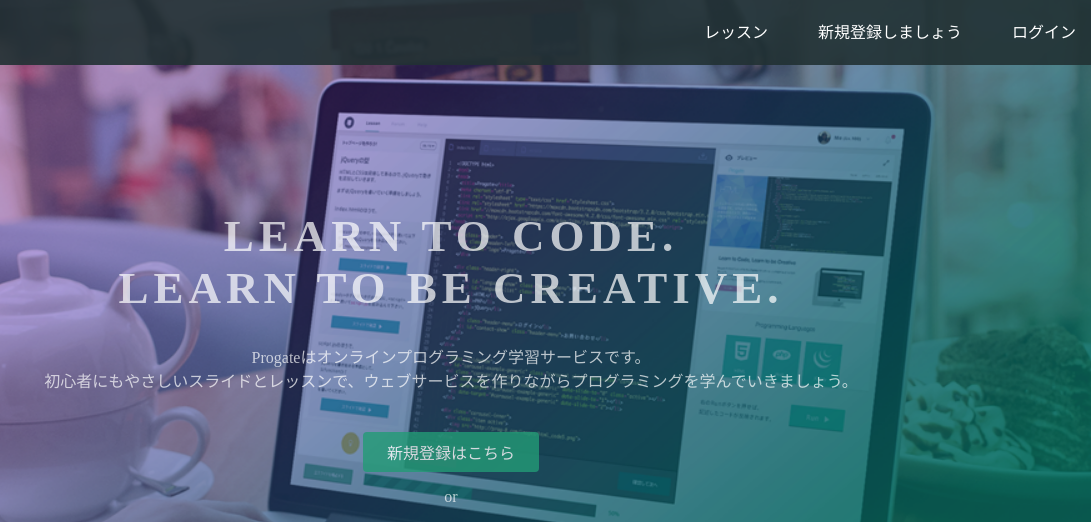
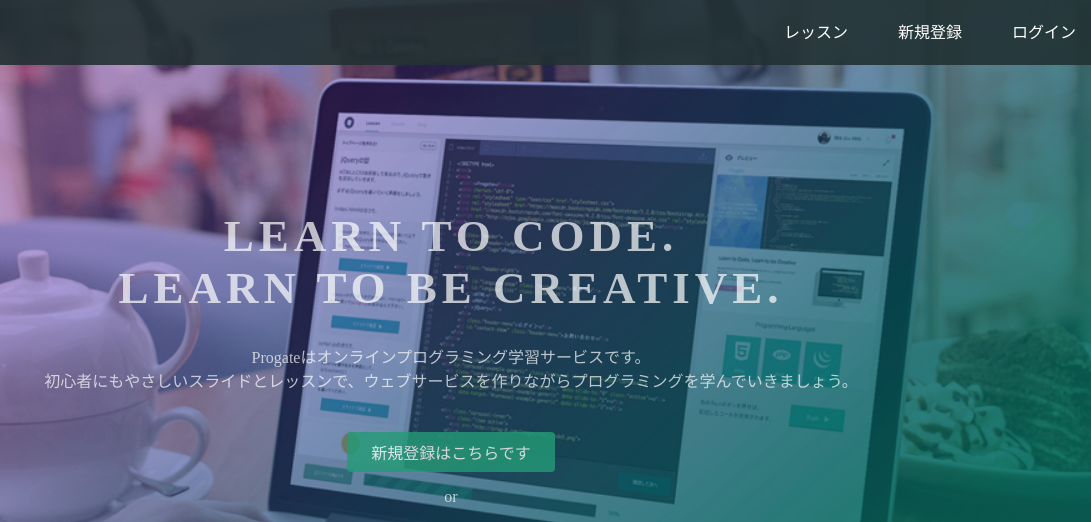
Before and after one commit to mnmym/sample, a plain HTML site: page index.html in a window 1280 px wide. Shown: the top 522 px of the page, 189-1280 px from the left. Drawn offline with Linux system fonts and the light colour scheme.

Commit message:
Update index.html

```diff
--- a/index.html
+++ b/index.html
@@ -16,7 +16,7 @@
       <span class="fa fa-bars menu-icon"></span>
       <div class="header-right">
         <a href="#">レッスン</a>
-        <a href="#">新規登録しましょう</a>
+        <a href="#">新規登録</a>
         <a href="#" class="login">ログイン</a>
       </div>
     </div>
@@ -26,7 +26,7 @@
       <h1>LEARN TO CODE.<br>LEARN TO BE CREATIVE.</h1>
       <p>Progateはオンラインプログラミング学習サービスです。<br>初心者にもやさしいスライドとレッスンで、ウェブサービスを作りながらプログラミングを学んでいきましょう。</p>
       <div class="btn-wrapper">
-        <a href="#" class="btn signup">新規登録はこちら</a>
+        <a href="#" class="btn signup">新規登録はこちらです</a>
         <p>or</p>
         <a href="#" class="btn facebook"><span class="fa fa-facebook"></span>Facebookで登録</a>
         <a href="#" class="btn twitter"><span class="fa fa-twitter"></span>Twitterで登録</a>
```
